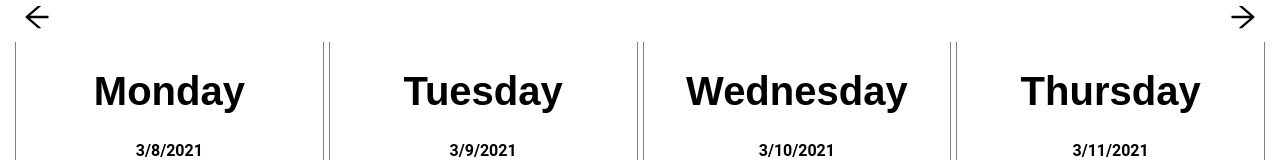
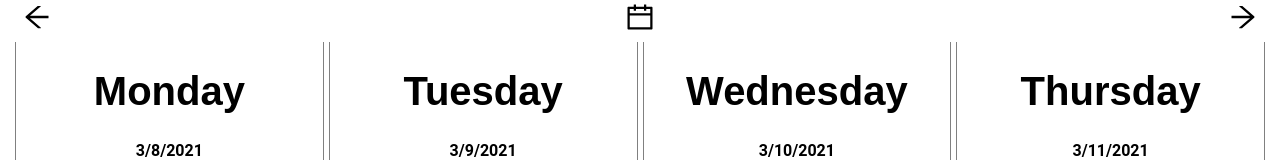
Before and after one commit to fotscode/todoApp, a React (Create React App) app: page / in a window 1280 px wide. Shown: the top 160 px of the page. Built offline with nearby package versions, Linux system fonts and the light colour scheme.

Commit message:
new: added calendar icon

```diff
--- a/src/components/TodoTable.js
+++ b/src/components/TodoTable.js
@@ -1,6 +1,7 @@
 import React, { useState, useEffect } from "react";
 import { AiOutlineArrowLeft } from "react-icons/ai";
 import { AiOutlineArrowRight } from "react-icons/ai";
+import { AiOutlineCalendar } from "react-icons/ai";
 import TodoList from "./TodoList";
 
 function TodoTable() {
@@ -34,11 +35,18 @@ function TodoTable() {
         auxDate.setDate(auxDate.getDate() - 1);
         setDateObj(auxDate);
     }
+    const showCalendar = () => {
+        console.log("hey");
+    };
+
     return (
         <main id="main-container">
             <nav id="nav-bar">
                 <button className="btn prev" onClick={() => prevDay()}>
                     {<AiOutlineArrowLeft />}
+                </button>
+                <button className="btn calendar" onClick={() => showCalendar()}>
+                    {<AiOutlineCalendar />}
                 </button>
                 <button className="btn next" onClick={() => nextDay()}>
                     {<AiOutlineArrowRight />}
```
